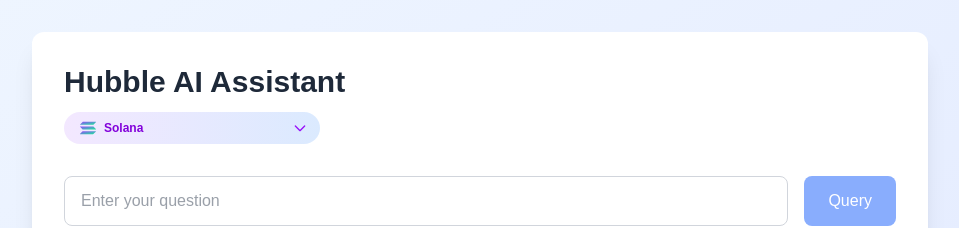
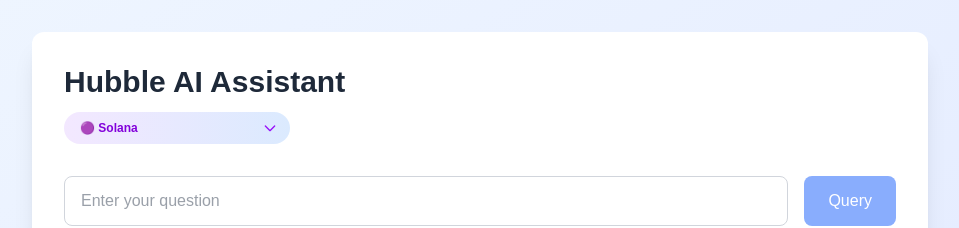
Before and after one commit to panyongxu1002/anything-fe, a Next.js app: page / in a window 1280 px wide. Shown: the top 228 px of the page, without its empty margins (160-1119 px from the left). Built offline with nearby package versions, Linux system fonts and the light colour scheme.

Commit message:
Refactor chain selection UI by replacing individual chain icons with a unified dropdown, enhancing user experience with improved styling and accessibility features.

```diff
--- a/src/app/page.tsx
+++ b/src/app/page.tsx
@@ -104,55 +104,16 @@
                 Hubble AI Assistant
               </h1>
               <div className="relative">
-                <div className="flex items-center gap-2 px-4 py-2 pr-10 bg-gradient-to-r from-purple-100 to-blue-100 rounded-full">
-                  {/* Chain Icon */}
-                  {selectedChain === 'solana' && (
-                    <svg className="w-4 h-4" viewBox="0 0 397.7 311.7" fill="url(#solana-gradient)">
-                      <defs>
-                        <linearGradient id="solana-gradient" x1="0%" y1="0%" x2="100%" y2="100%">
-                          <stop offset="0%" style={{stopColor: '#9945FF'}} />
-                          <stop offset="100%" style={{stopColor: '#14F195'}} />
-                        </linearGradient>
-                      </defs>
-                      <path d="M64.6 237.9c2.4-2.4 5.7-3.8 9.2-3.8h317.4c5.8 0 8.7 7 4.6 11.1l-62.7 62.7c-2.4 2.4-5.7 3.8-9.2 3.8H6.5c-5.8 0-8.7-7-4.6-11.1l62.7-62.7z"/>
-                      <path d="M64.6 3.8C67.1 1.4 70.4 0 73.8 0h317.4c5.8 0 8.7 7 4.6 11.1l-62.7 62.7c-2.4 2.4-5.7 3.8-9.2 3.8H6.5c-5.8 0-8.7-7-4.6-11.1L64.6 3.8z"/>
-                      <path d="M333.1 120.1c-2.4-2.4-5.7-3.8-9.2-3.8H6.5c-5.8 0-8.7 7-4.6 11.1l62.7 62.7c2.4 2.4 5.7 3.8 9.2 3.8h317.4c5.8 0 8.7-7 4.6-11.1l-62.7-62.7z"/>
-                    </svg>
-                  )}
-                  {selectedChain === 'ethereum' && (
-                    <svg className="w-4 h-4" viewBox="0 0 256 417" fill="none">
-                      <path d="M127.961 0L125.656 7.869V285.168L127.961 287.472L255.922 212.324L127.961 0Z" fill="#343434"/>
-                      <path d="M127.962 0L0 212.324L127.962 287.472V153.776V0Z" fill="#8C8C8C"/>
-                      <path d="M127.961 312.187L126.656 313.778V406.956L127.961 417L256 237.06L127.961 312.187Z" fill="#3C3C3B"/>
-                      <path d="M127.962 417V312.187L0 237.06L127.962 417Z" fill="#8C8C8C"/>
-                      <path d="M127.961 287.472L255.922 212.324L127.961 153.776V287.472Z" fill="#141414"/>
-                      <path d="M0 212.324L127.962 287.472V153.776L0 212.324Z" fill="#393939"/>
-                    </svg>
-                  )}
-                  {selectedChain === 'base' && (
-                    <svg className="w-4 h-4" viewBox="0 0 111 111" fill="none">
-                      <circle cx="55.5" cy="55.5" r="55.5" fill="#0052FF"/>
-                      <path d="M54.8 78.7C68.1 78.7 78.9 67.9 78.9 54.6C78.9 41.3 68.1 30.5 54.8 30.5C43.2 30.5 33.5 38.6 31.3 49.5H66.4V59.7H31.3C33.5 70.6 43.2 78.7 54.8 78.7Z" fill="white"/>
-                    </svg>
-                  )}
-                  {selectedChain === 'bnb' && (
-                    <svg className="w-4 h-4" viewBox="0 0 126.61 126.61" fill="#F3BA2F">
-                      <path d="M38.73 53.2l24.59-24.58 24.6 24.6 14.3-14.31L63.32 0 24.43 38.88c.1.1 14.3 14.31 14.3 14.31zm-38.73 10.1L14.31 49 28.62 63.31c.1-.1-14.31 14.3-14.31 14.3zM38.73 73.41L63.32 98l38.9-38.89-14.31-14.3-24.6 24.6-24.6-24.6a7615.87 7615.87 0 0 0-14.29 14.29l-.1.1zm74.47-10.1l14.3-14.31-14.3-14.3-14.31 14.3 14.3 14.31z"/>
-                      <path d="M77.83 63.3L63.32 77.82 48.78 63.28c-4.7 4.7-9.4 9.4-14.1 14.1l24.59 24.6 24.6-24.6-5.91-5.91z"/>
-                    </svg>
-                  )}
-
-                  <select
-                    value={selectedChain}
-                    onChange={(e) => setSelectedChain(e.target.value)}
-                    className="appearance-none bg-transparent border-0 text-xs font-semibold text-purple-700 cursor-pointer focus:outline-none pr-6"
-                  >
-                    <option value="solana">Solana</option>
-                    <option value="ethereum" disabled>Ethereum - Coming Soon</option>
-                    <option value="base" disabled>Base - Coming Soon</option>
-                    <option value="bnb" disabled>BNB Chain - Coming Soon</option>
-                  </select>
-                </div>
+                <select
+                  value={selectedChain}
+                  onChange={(e) => setSelectedChain(e.target.value)}
+                  className="appearance-none flex items-center gap-2 px-4 py-2 pr-10 bg-gradient-to-r from-purple-100 to-blue-100 rounded-full text-xs font-semibold text-purple-700 border-0 cursor-pointer hover:from-purple-200 hover:to-blue-200 transition-all focus:outline-none focus:ring-2 focus:ring-purple-400"
+                >
+                  <option value="solana">🟣 Solana</option>
+                  <option value="ethereum" disabled>⚫ Ethereum - Coming Soon</option>
+                  <option value="base" disabled>🔵 Base - Coming Soon</option>
+                  <option value="bnb" disabled>🟡 BNB Chain - Coming Soon</option>
+                </select>
                 <div className="absolute right-3 top-1/2 -translate-y-1/2 pointer-events-none">
                   <svg className="w-4 h-4 text-purple-600" fill="none" stroke="currentColor" viewBox="0 0 24 24">
                     <path strokeLinecap="round" strokeLinejoin="round" strokeWidth={2} d="M19 9l-7 7-7-7" />
```
